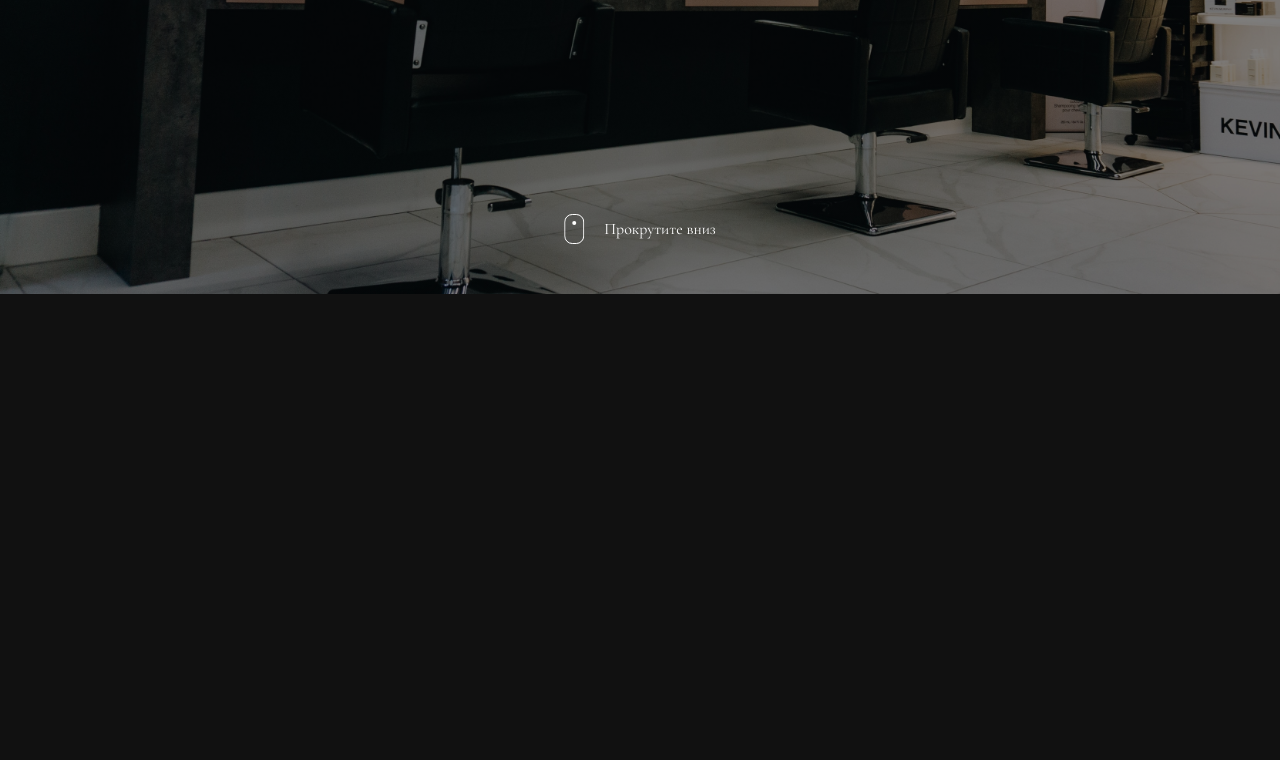
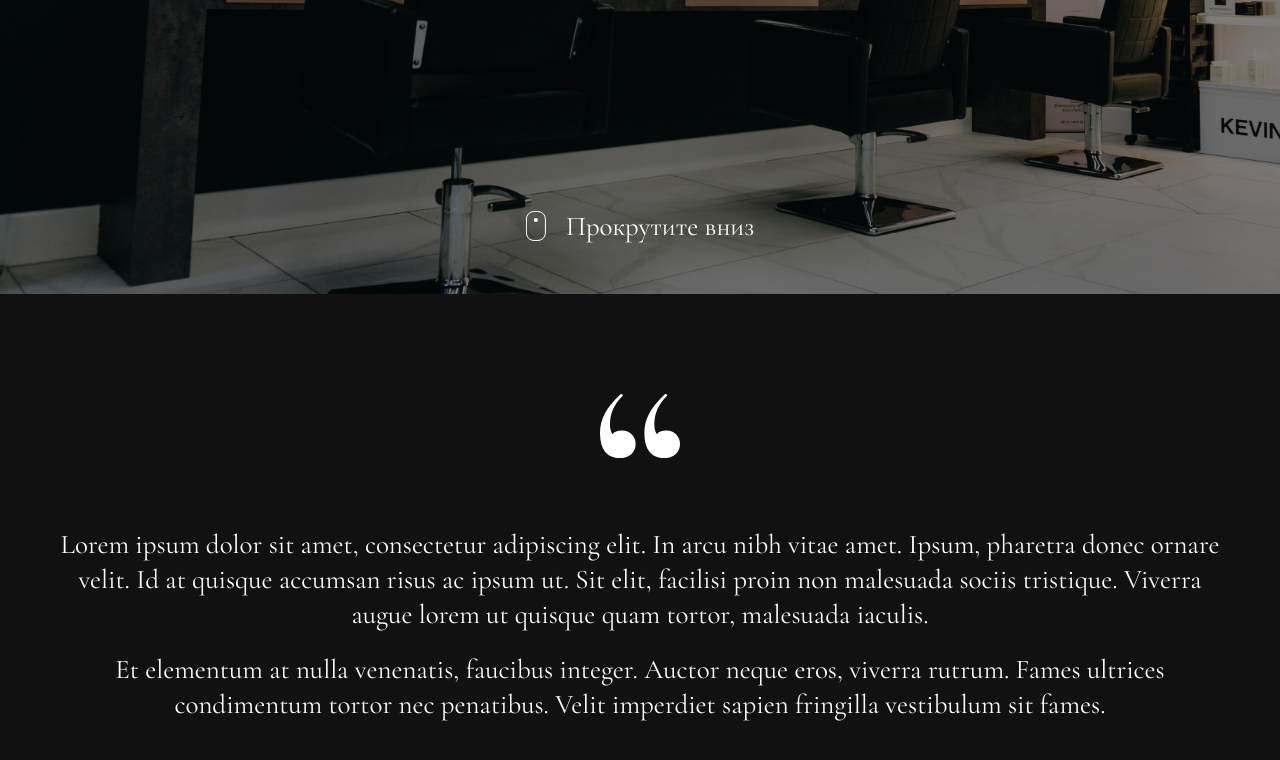
Before and after one commit to Avetisyan-Danila/delote-beauty, a website built with webpack: page src/index.html in a window 1280 px wide. Shown: the part 506-1266 px from the top of the page. Before the commit the page ends 800 px from the top, so only its background shows below. Built offline with nearby package versions, Linux system fonts and the light colour scheme; files whose address does not match are found by name.

Commit message:
Сделал блок quotes

```diff
--- a/src/index.html
+++ b/src/index.html
@@ -60,7 +60,7 @@
   </div>
 </header>
 <main class="main">
-  <div class="intro">
+  <section class="intro">
     <h1 class="intro__title title_large">Салон красоты «Delote-Beauty» на Крестовском</h1>
 
     <a class="intro__scroll" href="#">
@@ -70,6 +70,22 @@
       </svg>
       <span>Прокрутите вниз</span>
     </a>
+  </section>
+
+  <div class="content">
+    <section class="quote">
+      <div class="container">
+        <div class="quote__wrapper">
+          <img class="quote__img" src="img/blockquotes.svg" alt="Цитата">
+          <p class="quote__text">
+            Lorem ipsum dolor sit amet, consectetur adipiscing elit. In arcu nibh vitae amet. Ipsum, pharetra donec ornare velit. Id at quisque accumsan risus ac ipsum ut. Sit elit, facilisi proin non malesuada sociis tristique. Viverra augue lorem ut quisque quam tortor, malesuada iaculis.
+          </p>
+          <p class="quote__text">
+            Et elementum at nulla venenatis, faucibus integer. Auctor neque eros, viverra rutrum. Fames ultrices condimentum tortor nec penatibus. Velit imperdiet sapien fringilla vestibulum sit fames.
+          </p>
+        </div>
+      </div>
+    </section>
   </div>
 </main>
 </body>
--- /dev/null
+++ b/src/sass/blocks/_content.scss
@@ -0,0 +1,3 @@
+.content {
+  padding: 100px 0;
+}
--- a/src/sass/blocks/_page-body.scss
+++ b/src/sass/blocks/_page-body.scss
@@ -1,7 +1,11 @@
 .page-body {
   font-family: "Cormorant Garamond", "Arial", sans-serif;
+  font-size: 27px;
+  line-height: 1.3;
   color: $white;
   background-color: $page-bg;
+
+  overflow-x: hidden;
 }
 
 .page-body.lock {
--- /dev/null
+++ b/src/sass/blocks/_quote.scss
@@ -0,0 +1,11 @@
+.quote__wrapper {
+  text-align: center;
+}
+
+.quote__img {
+  margin-bottom: 40px;
+}
+
+.quote__text {
+  margin: 20px 0;
+}
--- a/src/sass/index.scss
+++ b/src/sass/index.scss
@@ -15,5 +15,7 @@
 @import "blocks/burger-menu";
 @import "blocks/intro";
 @import "blocks/title";
+@import "blocks/content";
+@import "blocks/quote";
 
 @import "extends/bottom-line";
```
